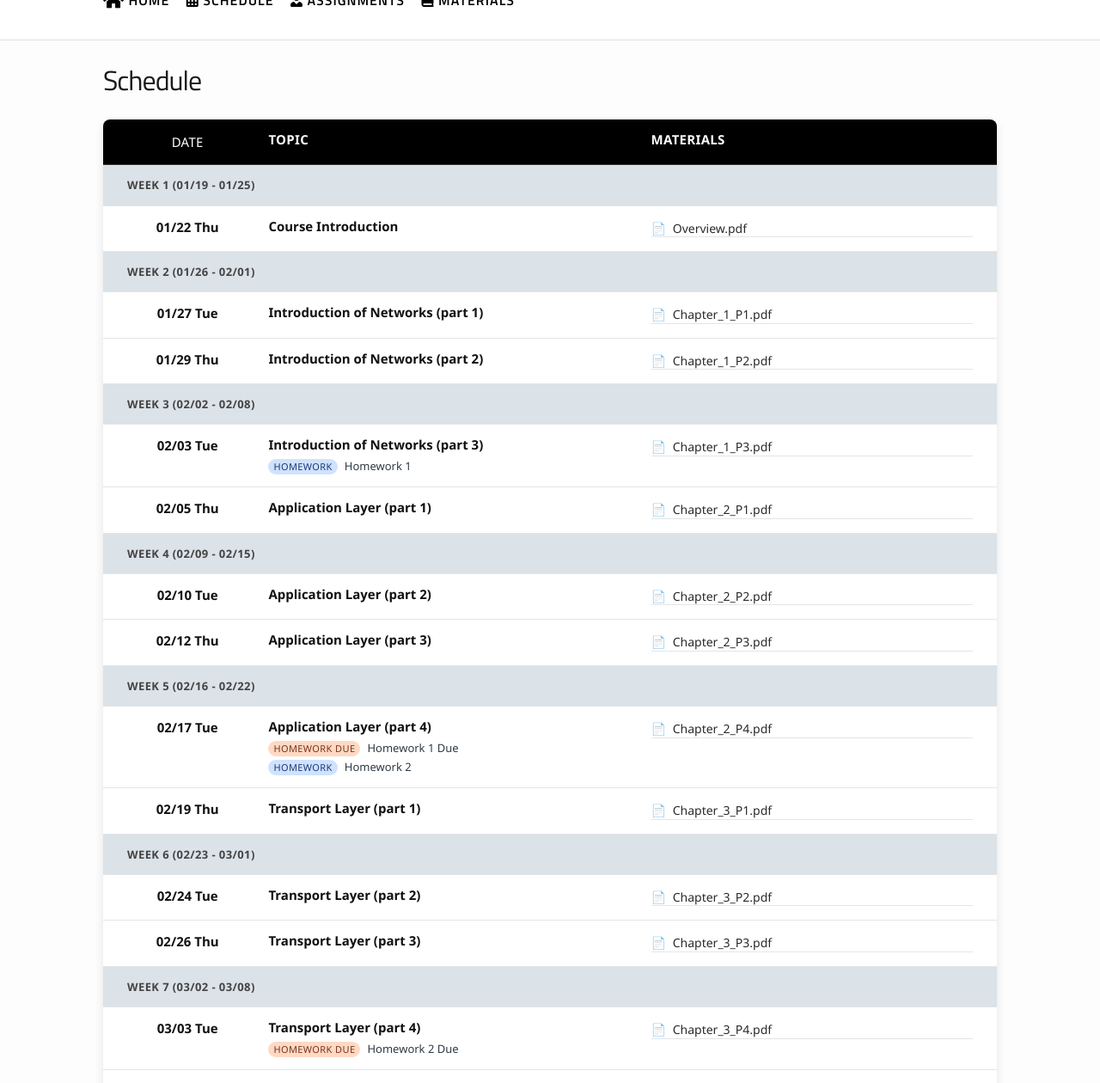
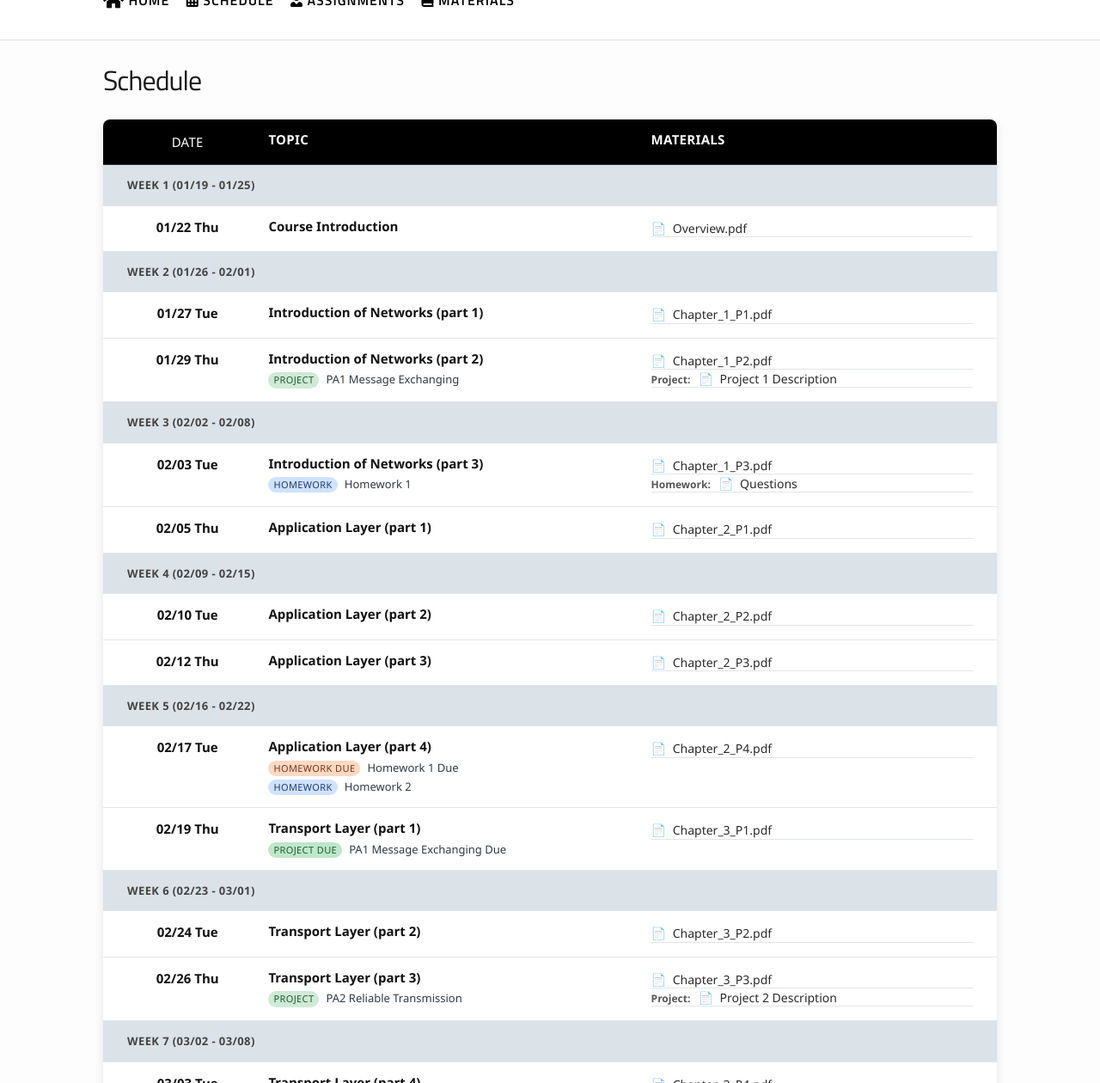
Before and after one commit to xieyaxiongfly/CSE589_UB_SP26, a Jekyll site: the page built from schedule.md, in a window 1280 px wide and 1400 px high, cut to the strip 140-1400 px from the top of the window. Shown: the whole strip at 86% size. Built offline with Jekyll 4.4.1, drawn with Linux system fonts in a browser that asks for light colours; nearby versions of some CDN libraries; some of the changed text lies outside the part shown.

Commit message:
add hw and pa

```diff
--- a/_data/additional_events.yml
+++ b/_data/additional_events.yml
@@ -1,8 +1,16 @@
 additional_events:
+- date: '2026-01-29'
+  type: project
+  topic: PA1 Message Exchanging
+  materials:
+  - name: Project 1 Description
+    url: https://github.com/xieyaxiongfly/CSE589_ProgrammingAssignment/tree/main/A1_socket
 - date: '2026-02-03'
   type: homework
   topic: Homework 1
-  materials: []
+  materials:
+  - name: Questions
+    url: https://xieyaxiongfly.github.io/CSE589_UB_SP26/static_files/uploads/CSE589_Network_HomeWork_SP26_HW1.pdf
 - date: '2026-02-17'
   type: homework_due
   topic: Homework 1 Due
@@ -11,6 +19,16 @@ additional_events:
   type: homework
   topic: Homework 2
   materials: []
+- date: '2026-02-19'
+  type: project_due
+  topic: PA1 Message Exchanging Due
+  materials: []
+- date: '2026-02-26'
+  type: project
+  topic: PA2 Reliable Transmission
+  materials:
+  - name: Project 2 Description
+    url: https://github.com/xieyaxiongfly/CSE589_ProgrammingAssignment/tree/main/A2_reliable
 - date: '2026-03-03'
   type: homework_due
   topic: Homework 2 Due
@@ -23,6 +41,10 @@ additional_events:
   type: homework_due
   topic: Homework 3 Due
   materials: []
+- date: '2026-03-26'
+  type: project_due
+  topic: Reliable Transmission Due
+  materials: []
 - date: '2026-04-02'
   type: homework
   topic: Homework 4
```
Also changed, not shown: dashboard/app.py (+19 -0 lines), dashboard/templates/events.html (+108 -4 lines), 4 other files.
